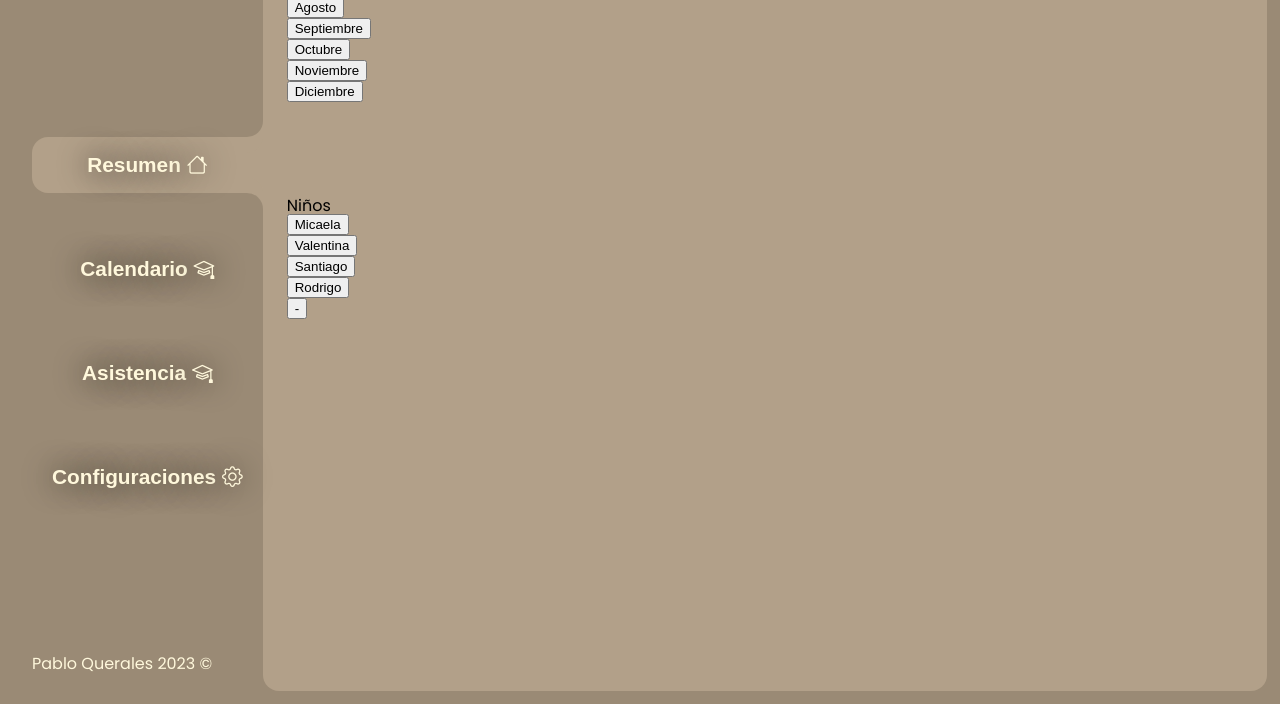
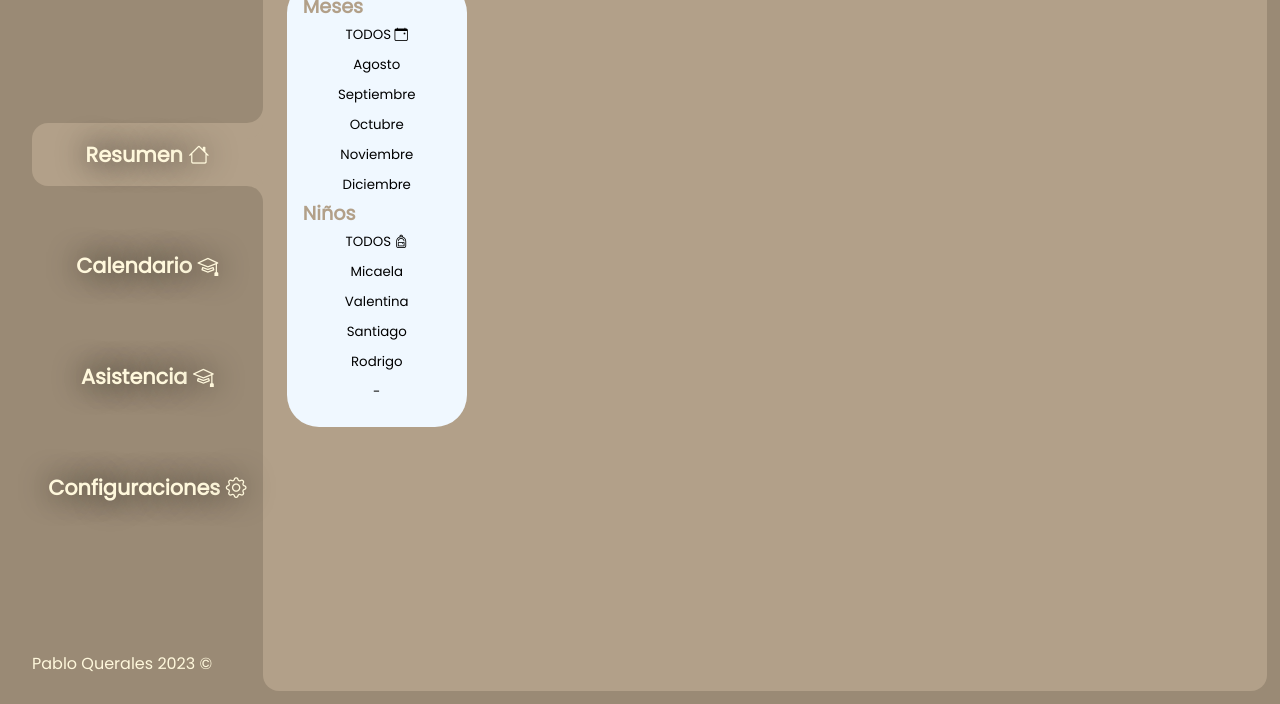
Before and after one commit to Klishe21/SmartClass, a plain HTML site: page index.html in a window 1280 px wide. Shown: the part 96-800 px from the top of the page. Drawn offline with nearby package versions, Linux system fonts and the light colour scheme.

Commit message:
Agregado de modulo resumen con filtro y ajustes en el css

```diff
--- a/css/resumen.css
+++ b/css/resumen.css
@@ -3,8 +3,27 @@
 	width: 100%;
 }
 .resumen-filtro {
-	width: 150px;
+	width: 180px;
 	display: flex;
 	flex-direction: column;
-	gap: 6rem;
+	background-color: aliceblue;
+	border-radius: 2rem;
+	padding: 1rem;
 }
+.resumen-filtro p {
+	font-size: 1.2rem;
+	color: rgb(178, 160, 137);
+	font-weight: bold;
+
+	margin-bottom: 0.5rem;
+}
+.boton-main {
+	border: 0;
+	cursor: pointer;
+	background-color: transparent;
+	width: 100%;
+	margin-bottom: 0.5rem;
+}
+.boton-main:hover {
+	color: rgb(178, 160, 137);
+}
--- a/css/stylesheet.css
+++ b/css/stylesheet.css
@@ -1,5 +1,6 @@
 * {
 	box-sizing: border-box;
+	font-family: "Poppins", sans-serif;
 }
 html {
 	font-family: "Poppins", sans-serif;
--- a/index.html
+++ b/index.html
@@ -51,21 +51,27 @@
 						<div class="resumen-filtro-mensual">
 							<p>Meses</p>
 							<ul>
-								<li><button>Agosto</button></li>
-								<li><button>Septiembre</button></li>
-								<li><button>Octubre</button></li>
-								<li><button>Noviembre</button></li>
-								<li><button>Diciembre</button></li>
+								<li>
+									<button class="boton-main">TODOS <i class="bi bi-calendar-event"></i></button>
+								</li>
+								<li><button class="boton-main">Agosto</button></li>
+								<li><button class="boton-main">Septiembre</button></li>
+								<li><button class="boton-main">Octubre</button></li>
+								<li><button class="boton-main">Noviembre</button></li>
+								<li><button class="boton-main">Diciembre</button></li>
 							</ul>
 						</div>
 						<div class="resumen-filtro-niños">
 							<p>Niños</p>
 							<ul>
-								<li><button>Micaela</button></li>
-								<li><button>Valentina</button></li>
-								<li><button>Santiago</button></li>
-								<li><button>Rodrigo</button></li>
-								<li><button>-</button></li>
+								<li>
+									<button class="boton-main">TODOS <i class="bi bi-backpack"></i></i></button>
+								</li>
+								<li><button class="boton-main">Micaela</button></li>
+								<li><button class="boton-main">Valentina</button></li>
+								<li><button class="boton-main">Santiago</button></li>
+								<li><button class="boton-main">Rodrigo</button></li>
+								<li><button class="boton-main">-</button></li>
 							</ul>
 						</div>
 					</div>
```
